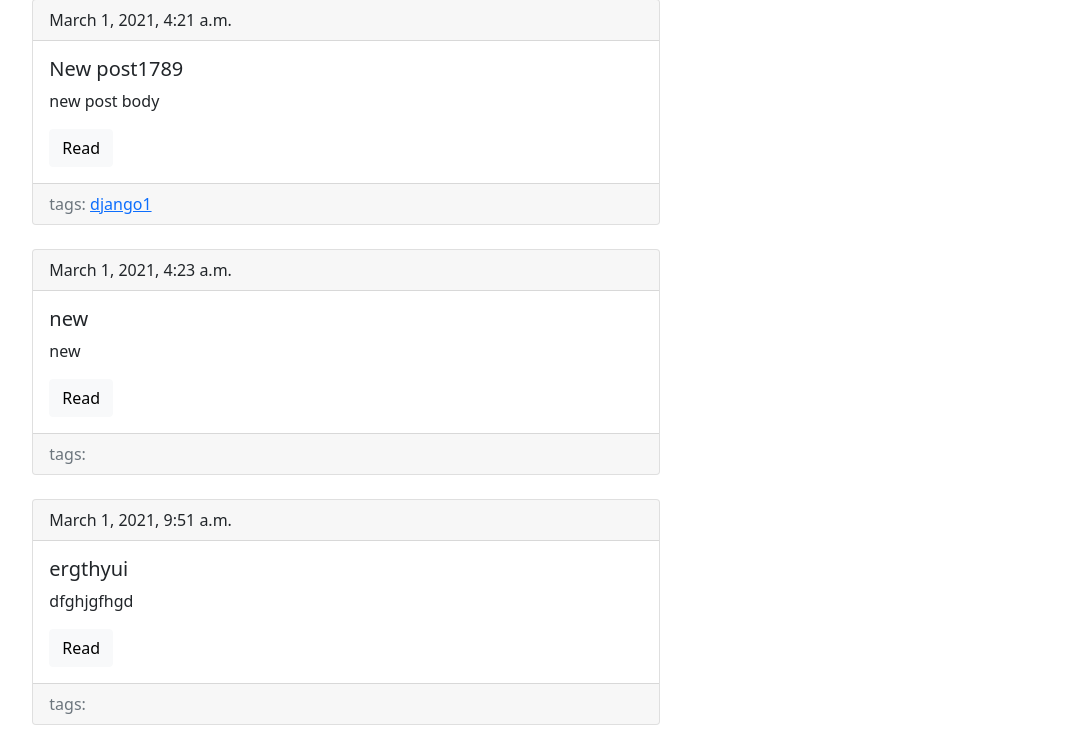
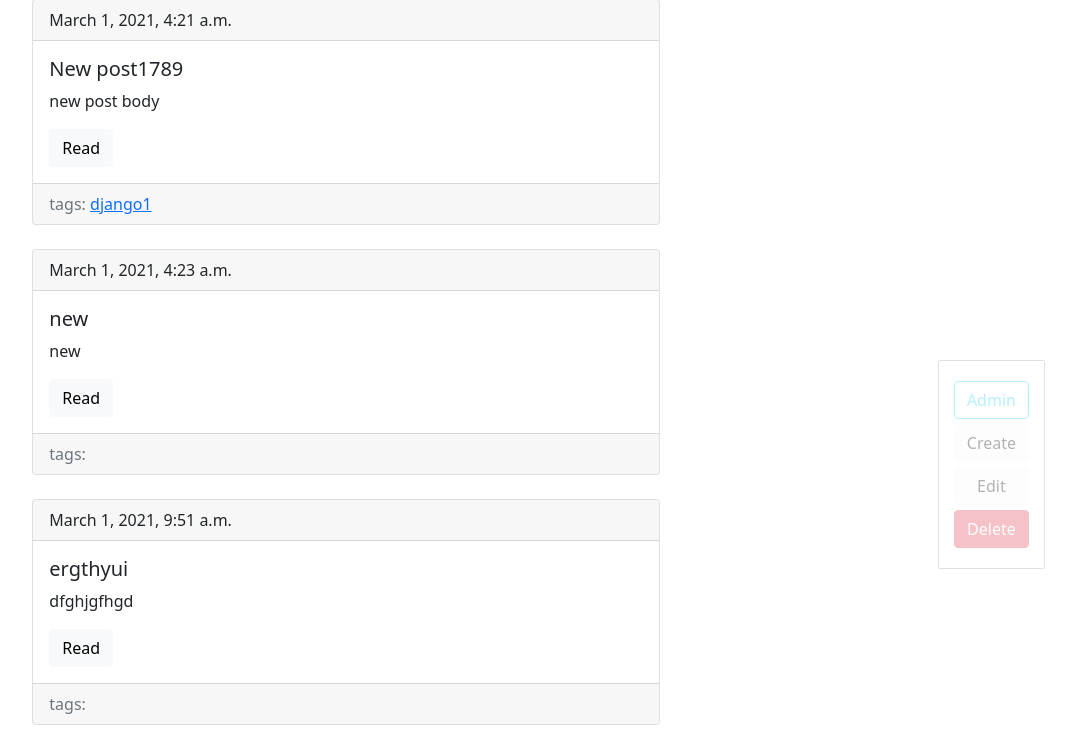
Before and after one commit to aliyanura/Molchanov-Tutorial, a Django app: page /blog/ in a window 1280 px wide. Shown: the part 201-950 px from the top of the page, without its empty margins (185-1261 px from the left). Run offline with Django 3.2, Linux system fonts and the light colour scheme; data comes from the database, SQL or seed files in the repository.

Commit message:
eleventh commit

```diff
--- a/blog/templates/blog/base.html
+++ b/blog/templates/blog/base.html
@@ -1 +1,7 @@
 {% extends 'base.html' %}
+
+{% block admin-panel %}
+    <a href="" class='btn btn-light'>Create</a>
+    <a href="{{ admin_object.get_update_url }}" class='btn btn-light edit' style='{% if detail %} display: block; {% endif %}'>Edit</a>
+    <a href="{{ admin_object.get_delete_url }}" class='btn btn-danger delete' style='{% if detail %} display: block; {% endif %}'>Delete</a>
+{% endblock %}
--- a/blog/utils.py
+++ b/blog/utils.py
@@ -8,7 +8,7 @@ class ObjectDetailMixin:
 
     def get(self, request, slug):
         obj = get_object_or_404(self.model, slug__iexact=slug)
-        return render(request, self.template, context = {self.model.__name__.lower(): obj})
+        return render(request, self.template, context = {self.model.__name__.lower(): obj, 'admin_object': obj, 'detail':True})
 
 
 class ObjectCreateMixin:
--- a/blogengine/settings.py
+++ b/blogengine/settings.py
@@ -122,3 +122,6 @@ USE_TZ = True
 # https://docs.djangoproject.com/en/3.1/howto/static-files/
 
 STATIC_URL = '/static/'
+STATICFILES_DIRS = [
+    os.path.join(BASE_DIR, 'static')
+]
--- /dev/null
+++ b/static/css/style.css
@@ -0,0 +1,20 @@
+.admin-panel {
+    border: 1px solid #999;
+    border-radius: 2px;
+    position: fixed;
+    right: 50px;
+    bottom: 30px;
+    opacity: 0.3;
+    padding: 15px;
+}
+.admin-panel:hover {
+    opacity: 1;
+}
+.admin-panel a {
+    display: block;
+    margin: 5px 0;
+}
+
+a.delete a.edit {
+    display: none;
+}
--- a/templates/base.html
+++ b/templates/base.html
@@ -1,7 +1,9 @@
+{% load static %}
 <!DOCTYPE html>
 <html lang="en">
 <head>
     <meta charset="UTF-8">
+    <link rel="stylesheet" href="{% static 'css/style.css' %}">
     <link href="https://cdn.jsdelivr.net/npm/bootstrap@5.0.0-beta2/dist/css/bootstrap.min.css" rel="stylesheet" integrity="sha384-BmbxuPwQa2lc/FVzBcNJ7UAyJxM6wuqIj61tLrc4wSX0szH/Ev+nYRRuWlolflfl" crossorigin="anonymous">
     <meta name="viewport" content="width=device-width, initial-scale=1.0">
     <title>
@@ -46,5 +48,11 @@
               </div>
           </div>
       </div>
+
+      <div class='admin-panel align-items-center'>
+        <a href="/admin" class='btn btn-outline-info'>Admin</a>
+        {% block admin-panel %}
+        {% endblock %}
+      </div>
 </body>
 </html>
```
